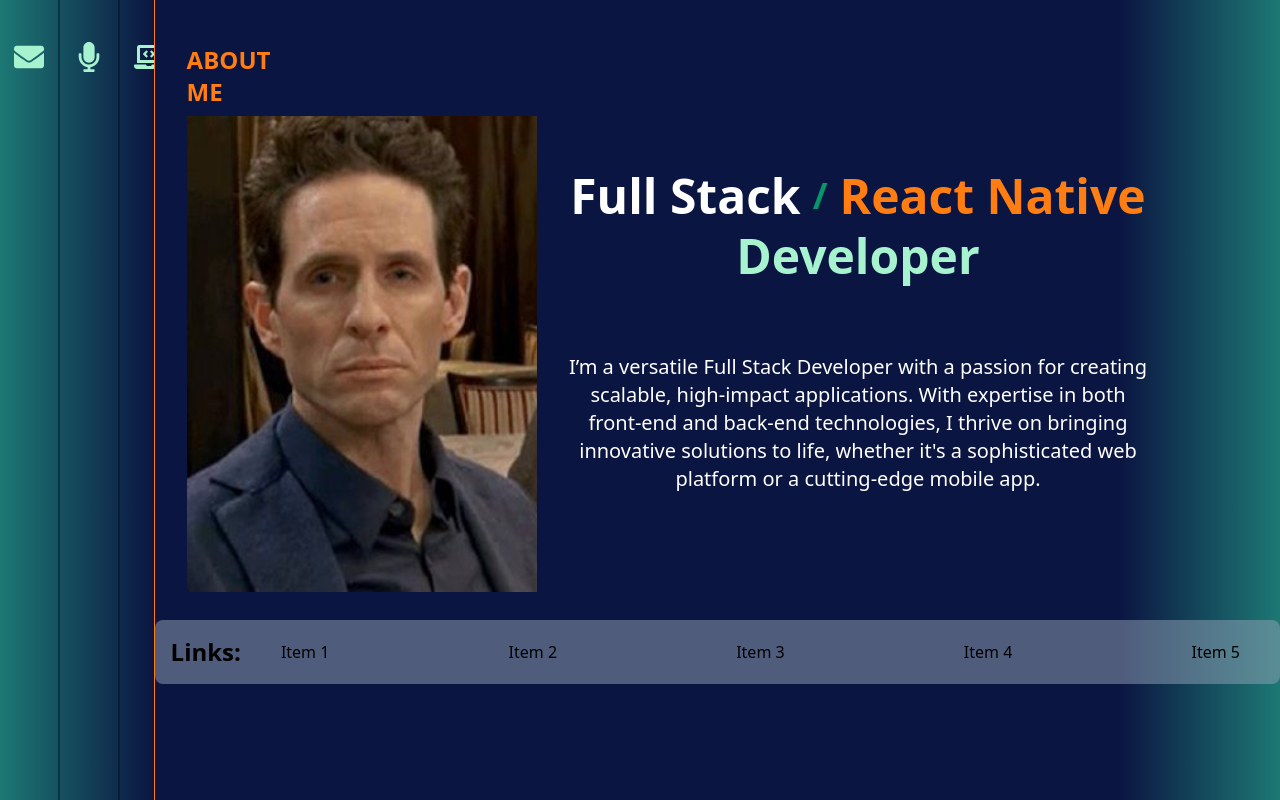
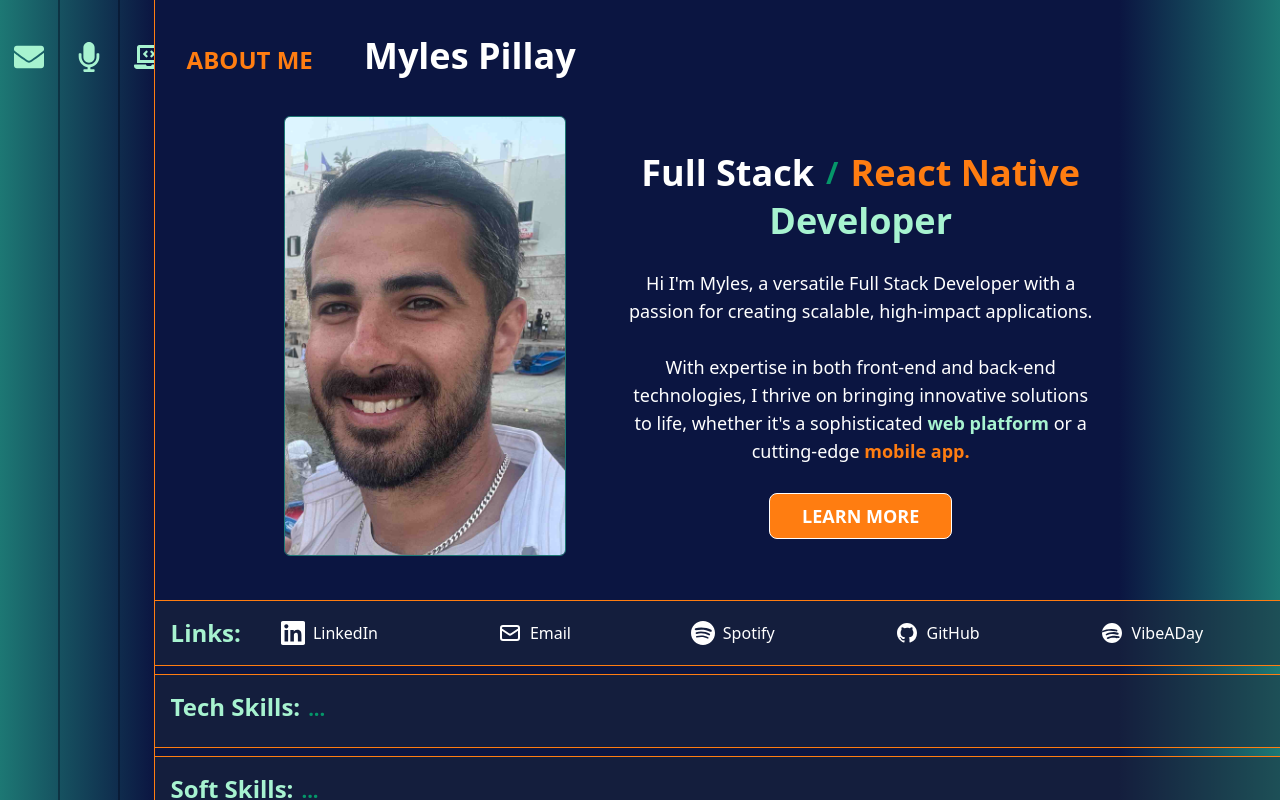
Before and after one commit to MylesPillay/Dev-Portfolio, a Next.js app: page / in a window 1280 px wide. Built offline with nearby package versions, Linux system fonts and the light colour scheme.

Commit message:
about me page completed

```diff
--- /dev/null
+++ b/src/app/components/aboutme/SoftSkillsComponent.tsx
@@ -0,0 +1,47 @@
+import { useState } from "react";
+
+const SoftSkillsSection = () => {
+	const [isHovered, setIsHovered] = useState(false);
+
+	const softSkills = [
+		"Agile Development",
+		"User Access & Permissions",
+		"Image Optimization",
+		"Navigation Routing",
+		"CTAs and Lead Conversion",
+		"Client Collaboration",
+		"Figma"
+	];
+
+	return (
+		<div
+			className={` h-[100%] p-4 border-t border-b border-orangeflame overflow-hidden transition-all duration-300 ease-in-out ${
+				isHovered
+					? "h-auto -translate-y-[10vh] pb-[8vh] bg-deepBlueBg bg-opacity-100"
+					: "bg-slate-800 bg-opacity-50"
+			}`}
+			onMouseEnter={() => setIsHovered(true)}
+			onMouseLeave={() => setIsHovered(false)}>
+			<h2 className='text-2xl font-semibold mr-8 text-emerald-200 pb-2'>
+				Soft Skills:
+				{!isHovered && (
+					<span className='text-emerald-600 text-xl ml-2 inline-block'>
+						...
+					</span>
+				)}
+			</h2>
+			<div className={isHovered ? "block" : "hidden"}>
+				{softSkills.map((skill, index) => (
+					<span
+						key={index}
+						className='inline-block text-white text-lg font-semibold mr-3 mb-2'>
+						{skill}
+						{index < softSkills.length - 1 ? "," : ""}
+					</span>
+				))}
+			</div>
+		</div>
+	);
+};
+
+export default SoftSkillsSection;
--- /dev/null
+++ b/src/app/components/aboutme/TechSkillsComponent.tsx
@@ -0,0 +1,88 @@
+import { useState } from "react";
+
+const TechSkillsSection = () => {
+	const [isHovered, setIsHovered] = useState(false);
+
+	const techSkills = [
+		"React Native",
+		"TypeScript",
+		"Firebase",
+		"Cloud Firestore",
+		"Xcode",
+		"Android Studio",
+		"Android SDKs",
+		"Jest",
+		"JavaScript",
+		"Bluetooth Low Energy",
+		"React Native Maps",
+		"XState",
+		"Zustand",
+		"React Native Testing Library",
+		"Next.js",
+		"Next-Auth",
+		"Supabase",
+		"Supabase Client API",
+		"PostgreSQL",
+		"Tailwind CSS",
+		"ChatGPT API",
+		"React Hook Form",
+		"REST APIs",
+		"SQL",
+		"Google Analytics",
+		"SEO Optimization",
+		"Responsive Design",
+		"AI Integration",
+		"HTML",
+		"CSS",
+		"XML Sitemaps",
+		"HubSpot",
+		"HubL",
+		"HubDb",
+		"Salesforce",
+		"Expo",
+		"Auth",
+		"OAuth2.0",
+		"Spotify API",
+		"Spotify Auth",
+		"SoundCloud API",
+		"SoundCloud Auth",
+		"Bandcamp API",
+		"Bandcamp Auth",
+		"Firebase-Auth",
+		"Upstash",
+		"Twilio",
+		"SCSS"
+	];
+
+	return (
+		<div
+			className={` h-[100%] p-4 border-t border-b border-orangeflame overflow-hidden transition-all duration-300 ease-in-out ${
+				isHovered
+					? "h-auto -translate-y-[10vh] pb-[8vh] bg-deepBlueBg bg-opacity-100"
+					: "bg-slate-800 bg-opacity-50"
+			}`}
+			onMouseEnter={() => setIsHovered(true)}
+			onMouseLeave={() => setIsHovered(false)}>
+			<h2 className='text-2xl font-semibold mr-8 text-emerald-200 pb-2'>
+				Tech Skills:
+				{!isHovered && (
+					<span className='text-emerald-600 text-xl ml-2 inline-block'>
+						...
+					</span>
+				)}
+			</h2>
+			<div className={isHovered ? "block" : "hidden"}>
+				{techSkills.map((skill, index) => (
+					<span
+						key={index}
+						className='inline-block text-white text-md font-semibold mr-3 mb-2'>
+						{skill}
+						{index < techSkills.length - 1 ? "," : ""}
+					</span>
+				))}
+			</div>
+		</div>
+	);
+};
+
+export default TechSkillsSection;
--- a/src/app/page.tsx
+++ b/src/app/page.tsx
@@ -1,6 +1,9 @@
 "use client";
 import Image from "next/image";
+import Link from "next/link";
 import { useState } from "react";
+import SoftSkillsSection from "./components/aboutme/SoftSkillsComponent";
+import TechSkillsSection from "./components/aboutme/TechSkillsComponent";
 
 export default function Home() {
 	const [isHovered, setIsHovered] = useState(false);
@@ -15,19 +18,26 @@ export default function Home() {
 			}}>
 			<div className='flex flex-col justify-between w-full'>
 				<div className='flex flex-row justify-between w-full'>
-					<div className='flex flex-col space-x-2 h-full w-2/6 justify-start align-middle items-start my-[1vh]'>
+					<div className='flex flex-col space-x-2 h-full w-3/6 justify-start align-middle items-start my-[1vh]'>
 						{/* Left container - 80% height */}
-						<div className='flex flex-col w-2/6 h-[70vh] ml-8 rounded-lg items-start justify-start'>
+						<div className='flex flex-col w-auto h-[70vh] ml-8 rounded-lg items-start justify-start'>
+							<div className='flex flex-row justify-start'>
 								<h1
 									className='text-2xl font-bold text-left justify-start align-text-bottom w-auto h-[5vh] mt-3 text-orangeflame '
 									style={{}}>
 									ABOUT ME
 								</h1>
-							<div className=' justify-center align-middle relative h-full w-[350px] mt-[4vh] overflow-hidden'>
+								<h1 className='text-4xl font-bold  w-auto ml-[4vw]  mt-1 text-white '>
+									Myles Pillay
+								</h1>
+							</div>
+							<div className=' justify-center align-middle relative  w-auto ml-[25%] rounded-md border border-tealAccent mt-[4vh] h-[55vh] overflow-hidden'>
 								<Image
 									src='/images/profile.jpg'
 									alt='profile'
-									layout='fill'
+									layout='contain'
+									width={280}
+									height={350}
 									objectFit='cover'
 									objectPosition='center'
 									quality={100}
@@ -35,96 +45,174 @@ export default function Home() {
 							</div>
 						</div>
 					</div>
-					<div className='w-[55%] h-[45vh] m-auto mr-[10%]'>
-						<div className=' h-[100%] p-4'>
-							<div className='flex flex-col space-2-2 align-middle items-center justify-evenly my-3'>
-								<div className='flex flex-row space-x-3 align-middle items-center justify-evenly my-3'>
-									<h3 className='text-5xl font-semibold text-white'>
+					<div className='justify-center items-center w-[55%] h-[35vh] mx-auto mr-[15%] mt-[10%]'>
+						<div className='h-[100%] p-4'>
+							<div className='flex flex-col space-y-2 align-middle items-center justify-evenly '>
+								<div className='flex flex-row space-x-3 align-middle items-center justify-evenly '>
+									<h3 className='text-4xl font-semibold text-white'>
 										Full Stack
 									</h3>
-									<h3 className='text-4xl text-emerald-600 font-semibold '>
+									<h3 className='text-3xl text-emerald-600 font-semibold '>
 										/
 									</h3>
-									<h3 className='text-5xl font-semibold text-orangeflame'>
+									<h3 className='text-4xl font-semibold text-orangeflame'>
 										React Native
 									</h3>
 								</div>
-								<h3 className='text-5xl font-semibold text-emerald-200'>
+								<h3 className='text-4xl font-semibold text-emerald-200'>
 									Developer
 								</h3>
 							</div>
-							<h3 className='text-xl m-auto mt-[12.5%] font-normal text-white text-wrap text-center'>
-								I’m a versatile Full Stack Developer with a
-								passion for creating scalable, high-impact
-								applications. With expertise in both front-end
-								and back-end technologies, I thrive on bringing
+							<h3 className='text-lg m-auto mt-[6%] font-normal text-white text-wrap text-center'>
+								Hi I'm Myles, a versatile Full Stack Developer
+								with a passion for creating scalable,
+								high-impact applications.
+								<br></br>
+								<br></br>With expertise in both front-end and
+								back-end technologies, I thrive on bringing
 								innovative solutions to life, whether it's a
-								sophisticated web platform or a cutting-edge
+								sophisticated
+								<span className='text-emerald-200 font-semibold'>
+									{" "}
+									web platform{" "}
+								</span>
+								or a cutting-edge{" "}
+								<span className='text-orangeflame font-semibold'>
+									{" "}
 									mobile app.
+								</span>
 							</h3>
-						</div>
-					</div>
-				</div>
-				<div className='w-full h-auto justify-center align-middle items-center my-5 '>
-					<div className='bg-slate-400 bg-opacity-50 rounded-lg h-[100%] p-4 pr-10'>
-						<div className='flex flex-row space-x-2 w-full '>
-							<h2 className='text-2xl font-semibold mr-8'>
-								Links:
-							</h2>
-							<div className='flex flex-row  w-full justify-between align-middle items-center'>
-								<div>Item 1</div>
-								<div>Item 2</div>
-								<div>Item 3</div>
-								<div>Item 4</div>
-								<div>Item 5</div>
+							<div className='flex flex-row justify-end items-center w-full h-auto mt-[6%]'>
+								<Link
+									className='justify-center items-center self-center w-auto mx-auto p-2 px-8  rounded-lg  bg-orangeflame  text-white border border-white text-lg font-bold  hover:bg-opacity-80 hover:border-2 '
+									href={"/projects"}>
+									LEARN MORE
+								</Link>
 							</div>
 						</div>
 					</div>
 				</div>
-			</div>
-
-			{/* Right container - 40% height, aligned with the start of left container */}
-			{/* <div className='w-2/3 h-[45vh] ]'>
-					<div className='bg-slate-400 bg-opacity-50 rounded-lg h-[100%] p-4'>
-
-									<div className='flex flex-col space-2-2 align-middle items-center justify-evenly my-3'>
-									<div className='flex flex-row space-x-4 align-middle items-center justify-evenly my-3'>
-							<h3 className='text-2xl font-semibold text-emerald-200'>
-								Full Stack
-							</h3>
-							<h3 className='text-2xl text-white font-semibold '>
-								/
-							</h3>
-								<h3 className='text-2xl font-semibold text-orangeflame'>
-								React Native
-							</h3></div>
-							<h3 className='text-2xl font-semibold text-slate-500'>
-								Developer
-							</h3>
-						</div>
-						<h3 className='text-xl font-normal text-slate-800'>
-						I’m a versatile Full Stack Developer with a passion for creating scalable, high-impact applications. With expertise in both front-end and back-end technologies, I thrive on bringing innovative solutions to life, whether it's a sophisticated web platform or a cutting-edge mobile app.
-						</h3>
-					</div>
-					<div className='w-full h-auto justify-center align-middle items-center my-5 '>
-						<div className='bg-slate-400 bg-opacity-50 rounded-lg h-[100%] p-4 pr-10'>
-							<div className='flex flex-row space-x-2 w-full '>
-								<h2 className='text-2xl font-semibold mr-8'>
+				<div className='w-full h-auto justify-center align-middle items-center  space-y-2'>
+					<div className='bg-slate-800 bg-opacity-50  h-[100%] p-4 border-t border-b border-orangeflame pr-[6vw]'>
+						<div className='flex flex-row space-x-2 w-full items-center'>
+							<h2 className='text-2xl font-semibold mr-8 text-emerald-200'>
 								Links:
 							</h2>
-								<div className='flex flex-row  w-full justify-between align-middle items-center'>
-									<div>Item 1</div>
-									<div>Item 2</div>
-									<div>Item 3</div>
-									<div>Item 4</div>
-									<div>Item 5</div>
+							<div className='flex flex-row w-full justify-between align-middle items-center'>
+								<a
+									href='https://linkedin.com/in/myles-pillay-361868123'
+									target='_blank'
+									rel='noopener noreferrer'
+									className='flex items-center space-x-2 text-white hover:text-orangeflame transition-colors duration-200'>
+									<svg
+										className='w-6 h-6'
+										fill='currentColor'
+										viewBox='0 0 24 24'
+										aria-hidden='true'>
+										<path d='M20.447 20.452h-3.554v-5.569c0-1.328-.027-3.037-1.852-3.037-1.853 0-2.136 1.445-2.136 2.939v5.667H9.351V9h3.414v1.561h.046c.477-.9 1.637-1.85 3.37-1.85 3.601 0 4.267 2.37 4.267 5.455v6.286zM5.337 7.433c-1.144 0-2.063-.926-2.063-2.065 0-1.138.92-2.063 2.063-2.063 1.14 0 2.064.925 2.064 2.063 0 1.139-.925 2.065-2.064 2.065zm1.782 13.019H3.555V9h3.564v11.452zM22.225 0H1.771C.792 0 0 .774 0 1.729v20.542C0 23.227.792 24 1.771 24h20.451C23.2 24 24 23.227 24 22.271V1.729C24 .774 23.2 0 22.222 0h.003z' />
+									</svg>
+									<span>LinkedIn</span>
+								</a>
+								<a
+									href='mailto:myles.pillay@gmail.com'
+									className='flex items-center space-x-2 text-white hover:text-orangeflame transition-colors duration-200'>
+									<svg
+										className='w-6 h-6'
+										fill='none'
+										stroke='currentColor'
+										viewBox='0 0 24 24'
+										xmlns='http://www.w3.org/2000/svg'>
+										<path
+											strokeLinecap='round'
+											strokeLinejoin='round'
+											strokeWidth={2}
+											d='M3 8l7.89 5.26a2 2 0 002.22 0L21 8M5 19h14a2 2 0 002-2V7a2 2 0 00-2-2H5a2 2 0 00-2 2v10a2 2 0 002 2z'
+										/>
+									</svg>
+									<span>Email</span>
+								</a>
+								<a
+									href='https://open.spotify.com/user/YOUR_SPOTIFY_USERNAME'
+									target='_blank'
+									rel='noopener noreferrer'
+									className='flex items-center space-x-2 text-white hover:text-orangeflame transition-colors duration-200'>
+									<svg
+										className='w-6 h-6'
+										fill='currentColor'
+										viewBox='0 0 24 24'
+										aria-hidden='true'>
+										<path d='M12 0C5.4 0 0 5.4 0 12s5.4 12 12 12 12-5.4 12-12S18.66 0 12 0zm5.521 17.34c-.24.359-.66.48-1.021.24-2.82-1.74-6.36-2.101-10.561-1.141-.418.122-.779-.179-.899-.539-.12-.421.18-.78.54-.9 4.56-1.021 8.52-.6 11.64 1.32.42.18.479.659.301 1.02zm1.44-3.3c-.301.42-.841.6-1.262.3-3.239-1.98-8.159-2.58-11.939-1.38-.479.12-1.02-.12-1.14-.6-.12-.48.12-1.021.6-1.141C9.6 9.9 15 10.561 18.72 12.84c.361.181.54.78.241 1.2zm.12-3.36C15.24 8.4 8.82 8.16 5.16 9.301c-.6.179-1.2-.181-1.38-.721-.18-.601.18-1.2.72-1.381 4.26-1.26 11.28-1.02 15.721 1.621.539.3.719 1.02.419 1.56-.299.421-1.02.599-1.559.3z' />
+									</svg>
+									<span>Spotify</span>
+								</a>
+								<a
+									href='https://github.com/YOUR_GITHUB_USERNAME'
+									target='_blank'
+									rel='noopener noreferrer'
+									className='flex items-center space-x-2 text-white hover:text-orangeflame transition-colors duration-200'>
+									<svg
+										className='w-6 h-6'
+										fill='currentColor'
+										viewBox='0 0 24 24'
+										aria-hidden='true'>
+										<path
+											fillRule='evenodd'
+											d='M12 2C6.477 2 2 6.484 2 12.017c0 4.425 2.865 8.18 6.839 9.504.5.092.682-.217.682-.483 0-.237-.008-.868-.013-1.703-2.782.605-3.369-1.343-3.369-1.343-.454-1.158-1.11-1.466-1.11-1.466-.908-.62.069-.608.069-.608 1.003.07 1.531 1.032 1.531 1.032.892 1.53 2.341 1.088 2.91.832.092-.647.35-1.088.636-1.338-2.22-.253-4.555-1.113-4.555-4.951 0-1.093.39-1.988 1.029-2.688-.103-.253-.446-1.272.098-2.65 0 0 .84-.27 2.75 1.026A9.564 9.564 0 0112 6.844c.85.004 1.705.115 2.504.337 1.909-1.296 2.747-1.027 2.747-1.027.546 1.379.202 2.398.1 2.651.64.7 1.028 1.595 1.028 2.688 0 3.848-2.339 4.695-4.566 4.943.359.309.678.92.678 1.855 0 1.338-.012 2.419-.012 2.747 0 .268.18.58.688.482A10.019 10.019 0 0022 12.017C22 6.484 17.522 2 12 2z'
+											clipRule='evenodd'
+										/>
+									</svg>
+									<span>GitHub</span>
+								</a>
+								<a
+									href='https://apps.apple.com/us/app/vibeaday/id1607743282'
+									target='_blank'
+									rel='noopener noreferrer'
+									className='flex items-center space-x-2 text-white hover:text-orangeflame transition-colors duration-200'>
+									<svg
+										className='w-6 h-6'
+										fill='currentColor'
+										viewBox='0 0 24 24'
+										aria-hidden='true'>
+										<path d='M12 2C6.477 2 2 6.477 2 12c0 5.522 4.477 10 10 10s10-4.478 10-10c0-5.523-4.477-10-10-10zm5.92 14.78c-.232.384-.728.587-1.13.442-3.036-.934-6.41-.45-8.732.692-.413.207-.915.06-1.175-.31-.26-.37-.144-.84.25-1.106 3.253-1.894 7.853-2.377 11.753-1.305.515.146.79.705.598 1.205-.115.307-.388.522-.705.573-.316.05-.636-.074-.86-.26zm-1.248-3.143c-3.333-1.01-7.446-.495-9.82.73-.385.202-.842.07-1.076-.27-.233-.34-.112-.802.27-1.05 3.41-1.88 8.105-2.52 11.903-1.355.532.164.86.75.727 1.29-.133.53-.692.85-1.226.72-.26-.065-.508-.175-.736-.32zm-1.634-3.274c-3.74-1.135-9.395-.538-12.104.946-.367.2-.848.052-1.074-.284-.224-.334-.095-.768.25-.993 3.868-2.137 10.308-2.654 14.624-1.327.435.133.75.525.697.995-.055.47-.447.842-.944.91-.263.035-.52-.04-.746-.21-.225-.17-.437-.366-.63-.583z' />
+									</svg>
+									<span>VibeADay</span>
+								</a>
 							</div>
 						</div>
 					</div>
+					{/* Tech Skills Section */}
+					<TechSkillsSection />
+
+					{/* Soft Skills Section */}
+					{/* <div className='bg-slate-800 bg-opacity-50  h-[100%] p-4 border-t border-b border-orangeflame overflow-hidden transition-all duration-300 ease-in-out hover:h-auto hover:-translate-y-[10vh] group hover:pb-[8vh] hover:bg-deepBlueBg hover:bg-opacity-100'>
+						<h2 className='text-2xl font-semibold mr-8 text-emerald-200'>
+							Soft Skills:{" "}
+							<div
+								className={`text-emerald-600 text-xl ml-2  hover:inline-block-hidden inline-block hover:text-transparent`}>
+								...
+							</div>
+						</h2>
+						<div className='hidden group-hover:block '>
+							{[
+								"Agile Development",
+								"User Access & Permissions",
+								"Image Optimization",
+								"Navigation Routing",
+								"CTAs and Lead Conversion",
+								"Client Collaboration",
+								"Figma"
+							].map((skill, index) => (
+								<span
+									key={index}
+									className='inline-block  text-white text-lg font-semibold mr-3 mb-2'>
+									{skill} ,
+								</span>
+							))}
 						</div>
 					</div> */}
-
-			{/* </div> */}
+					<SoftSkillsSection />
+				</div>
+			</div>
 		</div>
 	);
 }
--- a/tailwind.config.ts
+++ b/tailwind.config.ts
@@ -22,12 +22,15 @@ const config: Config = {
 					"conic-gradient(from 180deg at 50% 50%, var(--tw-gradient-stops))",
 				"projects-gradient":
 					"linear-gradient(to right, #0B1541, #0B1541, #0B1541,  #0B1541, #0B1541,  #0B1541, #0B1541, #1D7874)",
+
 				"nav-gradient": "linear-gradient(to right, #1D7874, #0B1541)"
 			},
 
 			colors: {
 				goldenrod: "rgb(var(--color-goldenrod) / <alpha-value>)",
 				orangeflame: "#FF7D11",
+				tealAccent: "#1D7874",
+				deepBlueBg: "#0B1541",
 				background: {
 					gradient: "linear-gradient(to right, #1D787415, #FF7D11)"
 				}
```
Also changed, not shown: public/images/profile.jpg, public/images/profile2.jpg (added). Lines whose indentation alone changed are shown as unchanged.
